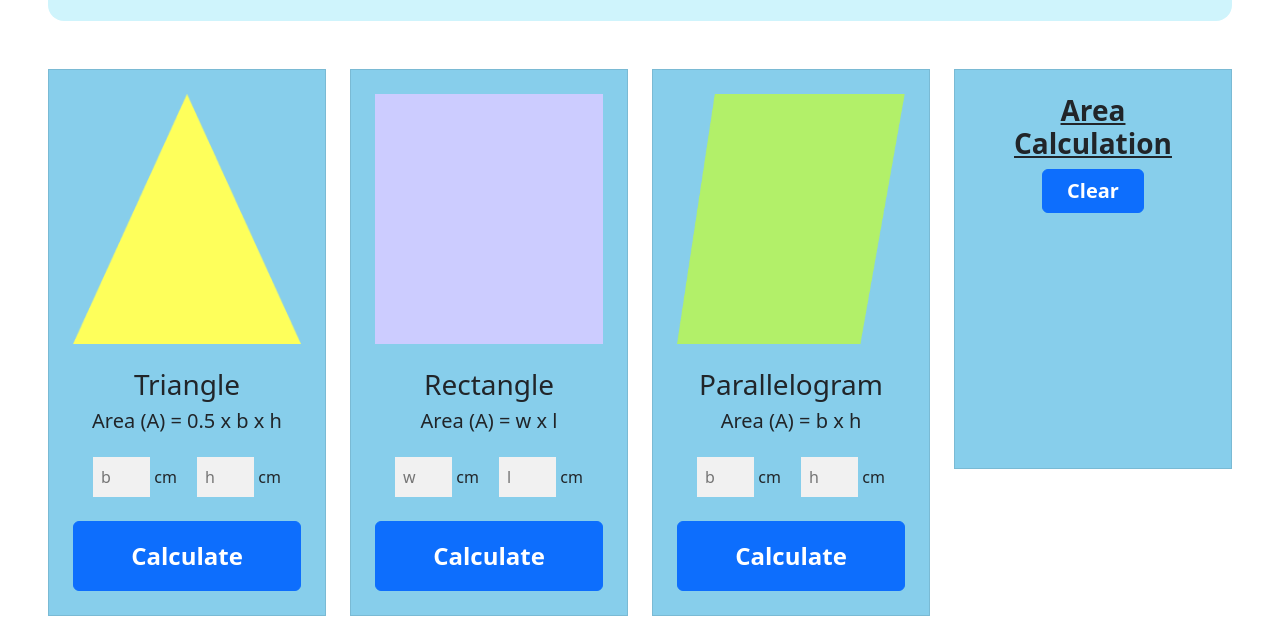
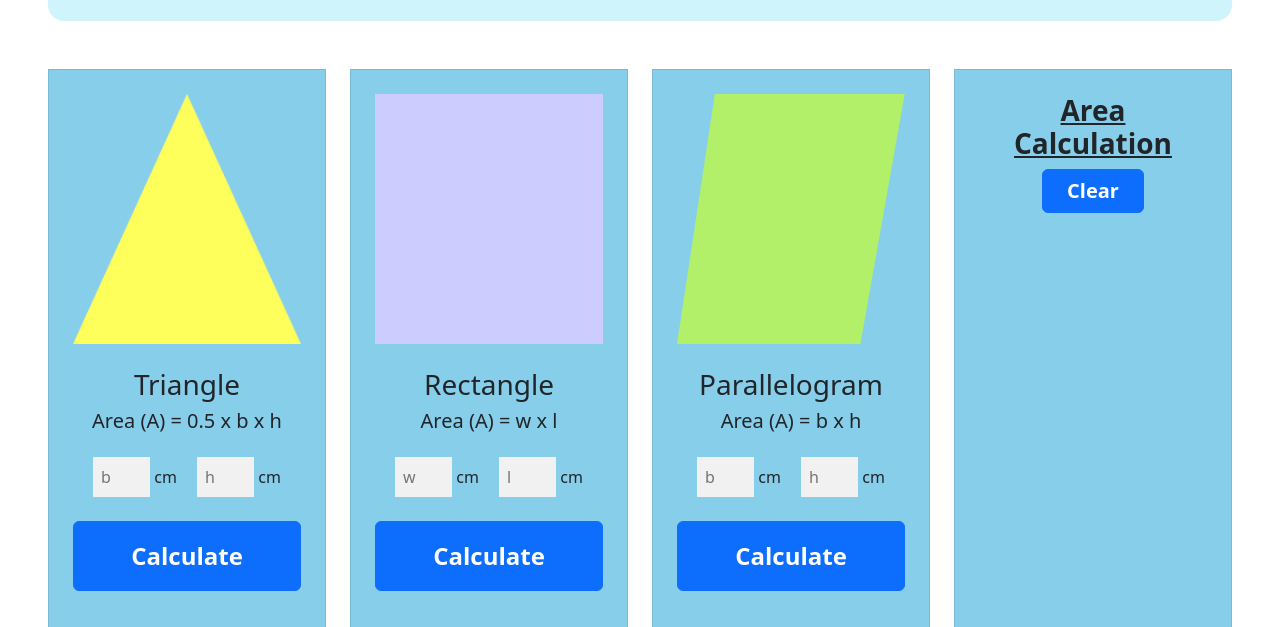
Before and after one commit to siamkhanra/geometry-genius-bootstrap-javascript, a plain HTML site: page index.html in a window 1280 px wide. Shown: the part 173-800 px from the top of the page. Drawn offline with nearby package versions, Linux system fonts and the light colour scheme.

Commit message:
Updated code to include new feature

```diff
--- a/index.html
+++ b/index.html
@@ -45,7 +45,7 @@
                     <input id="parallelogram-input2" class="border border-0 p-2 w-25" style="background-color: #F1F1F1;" type="text" placeholder="h"> <span>cm</span>
                     <button id="parallelogram-btn" type="button" class="btn btn-primary w-100 py-3 fs-4 fw-semibold d-block mx-auto mt-4">Calculate</button>
                 </div>
-                <div class="col-md col-12 p-4 order-md-last" style="border: 1px solid rgba(17, 17, 17, 0.10); background-color: skyblue; height:400px; " >
+                <div class="col-md col-12 p-4 order-md-last" style="border: 1px solid rgba(17, 17, 17, 0.10); background-color: skyblue; height:600px; " >
                     <div>
                         <h3 class="text-center fw-semibold"><u>Area Calculation</u></h3>
                         <div id="result-display"></div>
```
